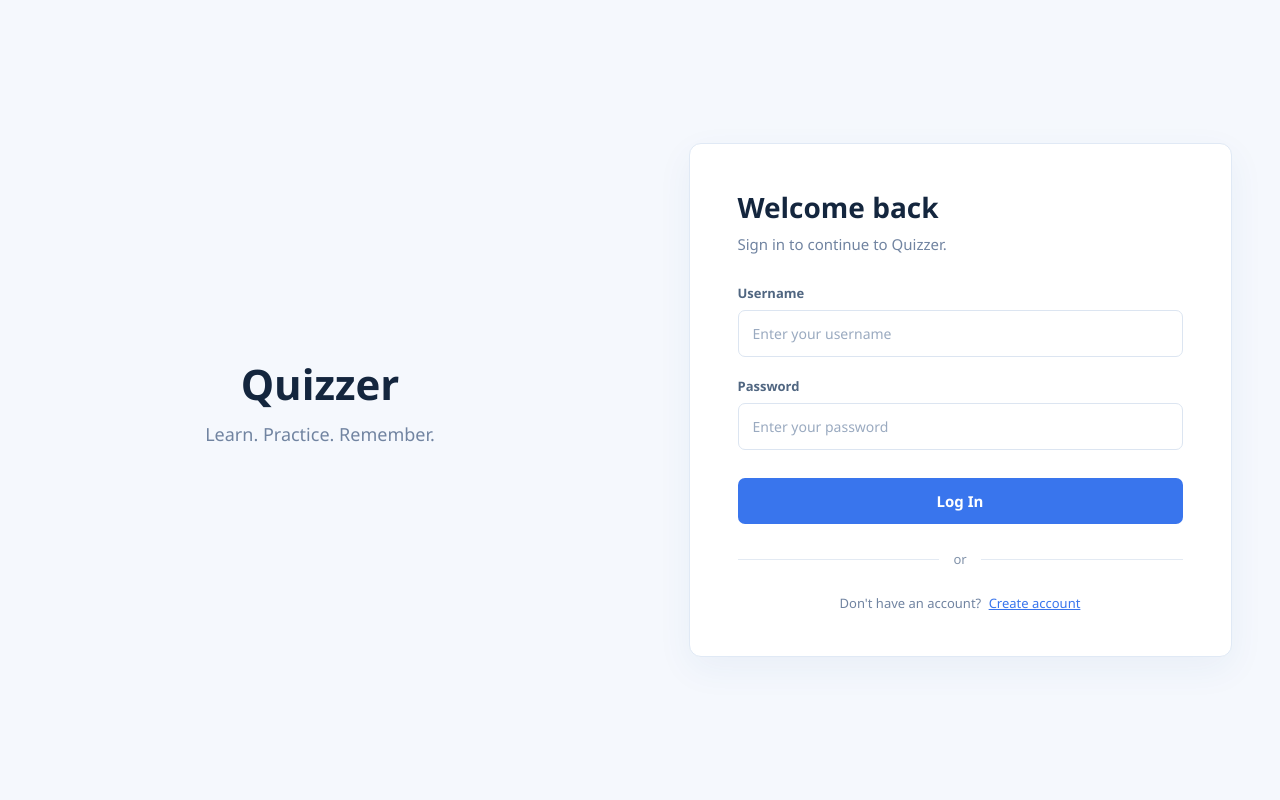
After one commit to Aditya-Y-H/quiz_app, a Flask app: page /login in a window 1280 px wide. The commit adds this page. Run offline with Flask 3, Linux system fonts and the light colour scheme.

Commit message:
Implement login.html page

```diff
--- /dev/null
+++ b/src/quiz_app/static/login.css
@@ -0,0 +1,169 @@
+#main-content {
+	min-height: 100vh;
+}
+
+.login {
+	min-height: 100vh;
+	display: grid;
+	grid-template-columns: 1fr 1fr;
+	color: #14263e;
+	background: #f5f8fd;
+	font-family: "Segoe UI", Arial, sans-serif;
+}
+
+.login__brand,
+.login__panel-wrap {
+	display: flex;
+	align-items: center;
+	justify-content: center;
+	padding: 40px;
+}
+
+.login__brand-copy {
+	text-align: center;
+}
+
+.login__brand-name {
+	margin: 0 0 10px;
+	font-size: 42px;
+	font-weight: 700;
+}
+
+.login__tagline {
+	margin: 0;
+	color: #7184a1;
+	font-size: 18px;
+}
+
+.login__panel {
+	width: min(100%, 445px);
+	padding: 44px 48px;
+	border: 1px solid #e0e9f5;
+	border-radius: 12px;
+	background: #ffffff;
+	box-shadow: 0 12px 36px rgb(42 86 145 / 6%);
+}
+
+.login__heading {
+	margin: 0 0 8px;
+	font-size: 28px;
+}
+
+.login__intro {
+	margin: 0 0 30px;
+	color: #7184a1;
+	font-size: 15px;
+}
+
+.login__form {
+	display: flex;
+	flex-direction: column;
+	gap: 20px;
+}
+
+.login__field {
+	display: flex;
+	flex-direction: column;
+	gap: 8px;
+}
+
+.login__label {
+	color: #506681;
+	font-size: 13px;
+	font-weight: 600;
+}
+
+.login__input {
+	box-sizing: border-box;
+	width: 100%;
+	padding: 13px 14px;
+	border: 1px solid #dce5f1;
+	border-radius: 7px;
+	background: #ffffff;
+	color: #14263e;
+	font: inherit;
+	font-size: 14px;
+}
+
+.login__input::placeholder {
+	color: #9aaac0;
+}
+
+.login__input:focus {
+	border-color: #4b7ff0;
+	outline: 2px solid rgb(75 127 240 / 15%);
+}
+
+.login__submit {
+	margin-top: 8px;
+	padding: 13px 16px;
+	border: 0;
+	border-radius: 7px;
+	background: #3975ed;
+	color: #ffffff;
+	font: inherit;
+	font-size: 15px;
+	font-weight: 600;
+	cursor: pointer;
+}
+
+.login__submit:hover {
+	background: #2e68dc;
+}
+
+.login__divider {
+	display: flex;
+	align-items: center;
+	gap: 14px;
+	margin: 26px 0;
+	color: #8192aa;
+	font-size: 13px;
+}
+
+.login__divider::before,
+.login__divider::after {
+	flex: 1;
+	height: 1px;
+	background: #e3eaf3;
+	content: "";
+}
+
+.login__signup {
+	margin: 0;
+	color: #7184a1;
+	font-size: 13px;
+	text-align: center;
+}
+
+.login__link {
+	margin-left: 4px;
+	color: #3975ed;
+}
+
+@media (max-width: 700px) {
+	.login {
+		grid-template-columns: 1fr;
+		grid-template-rows: auto 1fr;
+	}
+
+	.login__brand {
+		padding: 42px 24px 20px;
+	}
+
+	.login__brand-name {
+		font-size: 34px;
+	}
+
+	.login__tagline {
+		font-size: 16px;
+	}
+
+	.login__panel-wrap {
+		align-items: flex-start;
+		padding: 16px 20px 40px;
+	}
+
+	.login__panel {
+		padding: 32px 26px;
+	}
+}
--- a/src/quiz_app/templates/index.html
+++ b/src/quiz_app/templates/index.html
@@ -13,7 +13,7 @@
 			<input type="text" class="search-bar__input" placeholder="Search for a deck...">
 		</div>
 		<div class="search-bar__login">
-			<button class="search-bar__login-btn">Login</button>
+			<button class="search-bar__login-btn" onclick="location.href='{{ url_for('main.login') }}'">Login</button>
 		</div>
 	</div>
 	<div class="deck-container">
--- /dev/null
+++ b/src/quiz_app/templates/login.html
@@ -0,0 +1,35 @@
+{% extends "layout.html" %}
+
+{% block head %}
+		<link rel="stylesheet" href="{{ url_for('static', filename='login.css') }}">
+{% endblock %}
+
+{% block content %}
+	<section class="login" aria-label="Log in to Quizzer">
+		<div class="login__brand">
+			<div class="login__brand-copy">
+				<h1 class="login__brand-name">Quizzer</h1>
+				<p class="login__tagline">Learn. Practice. Remember.</p>
+			</div>
+		</div>
+		<div class="login__panel-wrap">
+			<div class="login__panel">
+				<h2 class="login__heading">Welcome back</h2>
+				<p class="login__intro">Sign in to continue to Quizzer.</p>
+				<form class="login__form" method="post">
+					<label class="login__field">
+						<span class="login__label">Username</span>
+						<input class="login__input" type="text" name="username" placeholder="Enter your username" autocomplete="username" required>
+					</label>
+					<label class="login__field">
+						<span class="login__label">Password</span>
+						<input class="login__input" type="password" name="password" placeholder="Enter your password" autocomplete="current-password" required>
+					</label>
+					<button class="login__submit" type="submit">Log In</button>
+				</form>
+				<div class="login__divider"><span>or</span></div>
+				<p class="login__signup">Don't have an account? <a class="login__link" href="{{ url_for('main.register') }}">Create account</a></p>
+			</div>
+		</div>
+	</section>
+{% endblock %}
```
